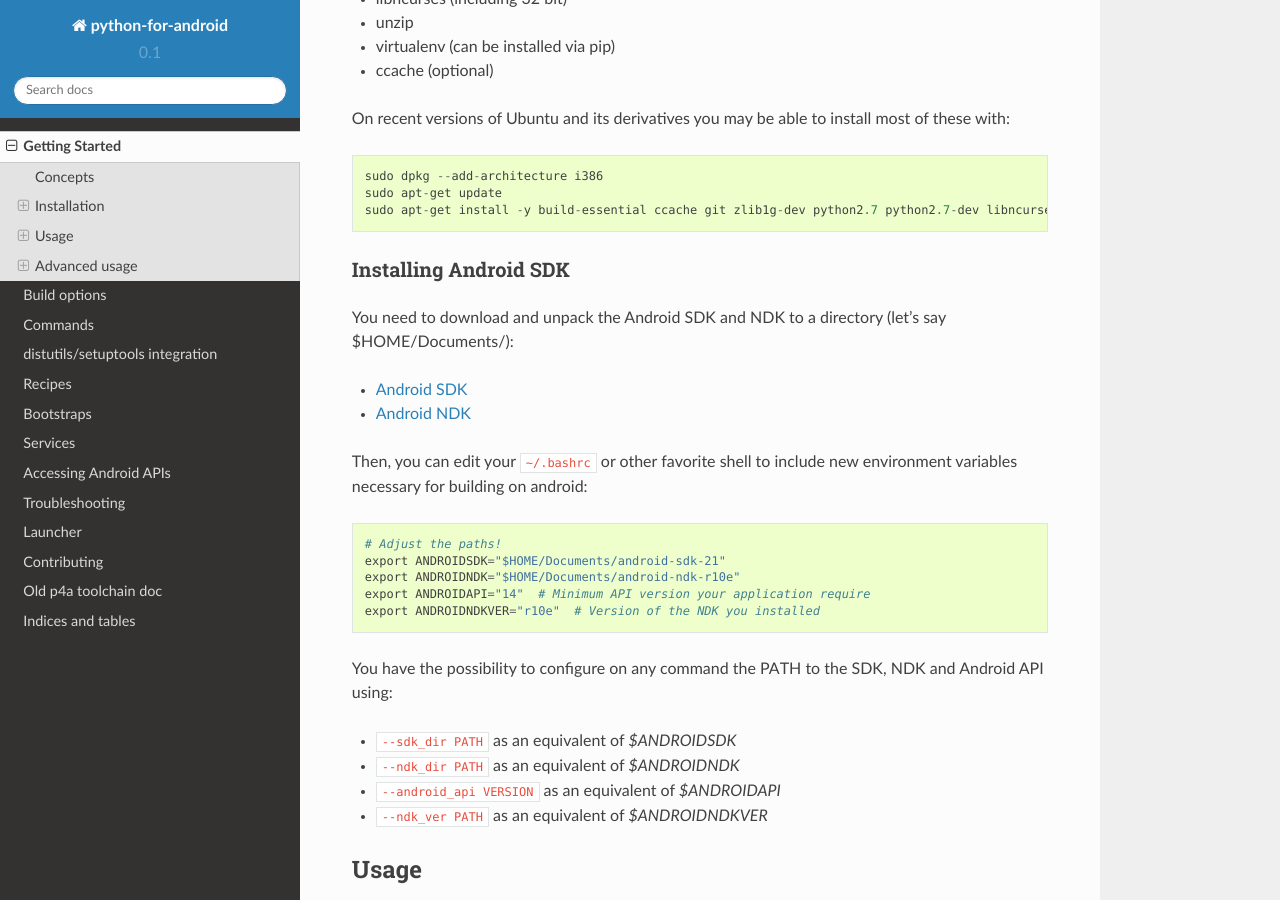
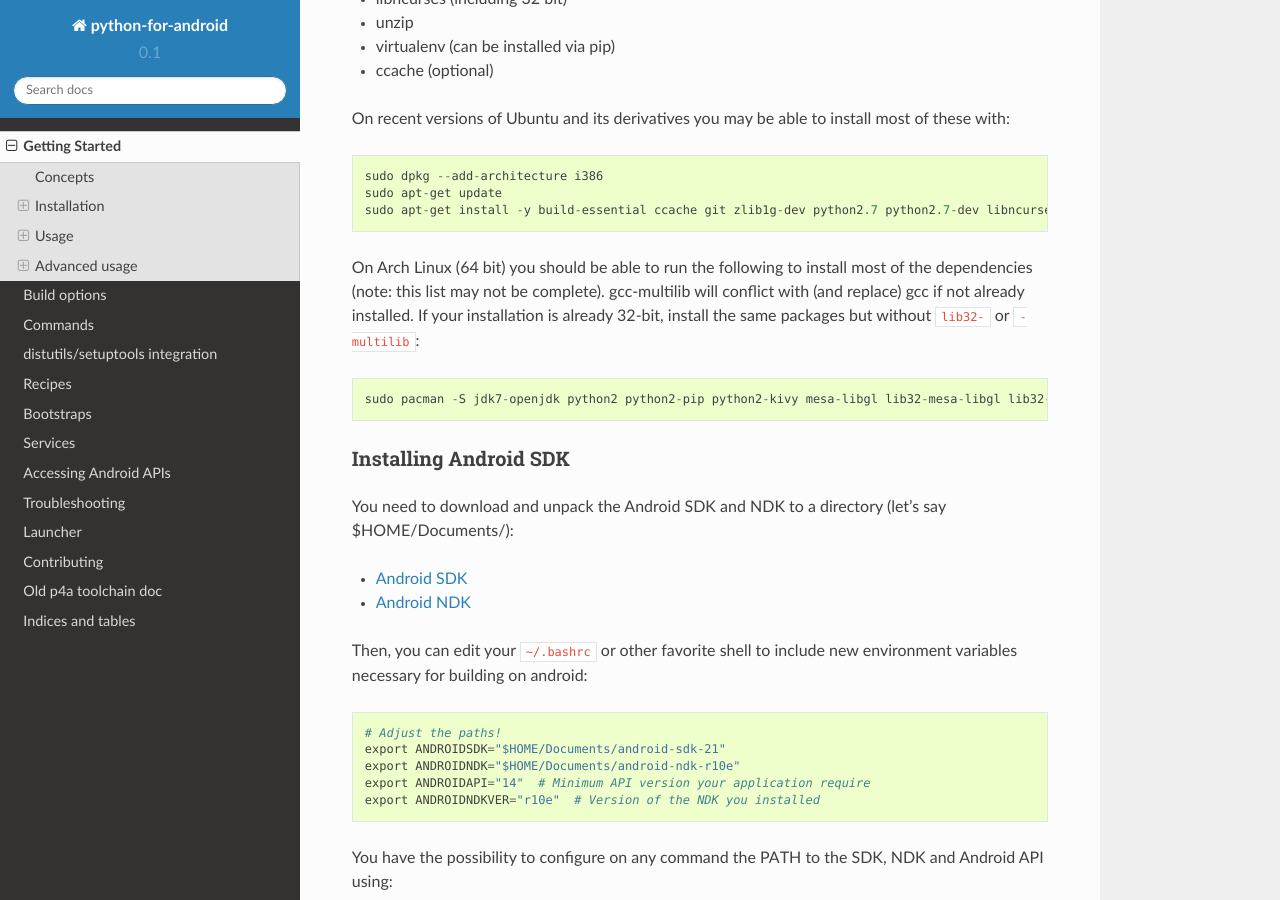
Before and after one commit to kivy/python-for-android, a Sphinx documentation site: the page built from doc/source/quickstart.rst, in a window 1280 px wide and 900 px high, scrolled down 1214 px. Built offline with Sphinx 7.4.7 and the Read the Docs theme 2.0.0, drawn with Linux system fonts in a browser that asks for light colours; pages that are not in the unit, such as notebooks, are missing from menus.

Commit message:
Added Arch linux dependencies in doc

```diff
--- a/doc/source/quickstart.rst
+++ b/doc/source/quickstart.rst
@@ -68,6 +68,14 @@ install most of these with::
     sudo dpkg --add-architecture i386
     sudo apt-get update
     sudo apt-get install -y build-essential ccache git zlib1g-dev python2.7 python2.7-dev libncurses5:i386 libstdc++6:i386 zlib1g:i386 openjdk-7-jdk unzip ant ccache
+
+On Arch Linux (64 bit) you should be able to run the following to
+install most of the dependencies (note: this list may not be
+complete). gcc-multilib will conflict with (and replace) gcc if not
+already installed. If your installation is already 32-bit, install the
+same packages but without ``lib32-`` or ``-multilib``::
+
+    sudo pacman -S jdk7-openjdk python2 python2-pip python2-kivy mesa-libgl lib32-mesa-libgl lib32-sdl2 lib32-sdl2_image lib32-sdl2_mixer sdl2_ttf unzip gcc-multilib gcc-libs-multilib
 
 Installing Android SDK
 ~~~~~~~~~~~~~~~~~~~~~~
```
